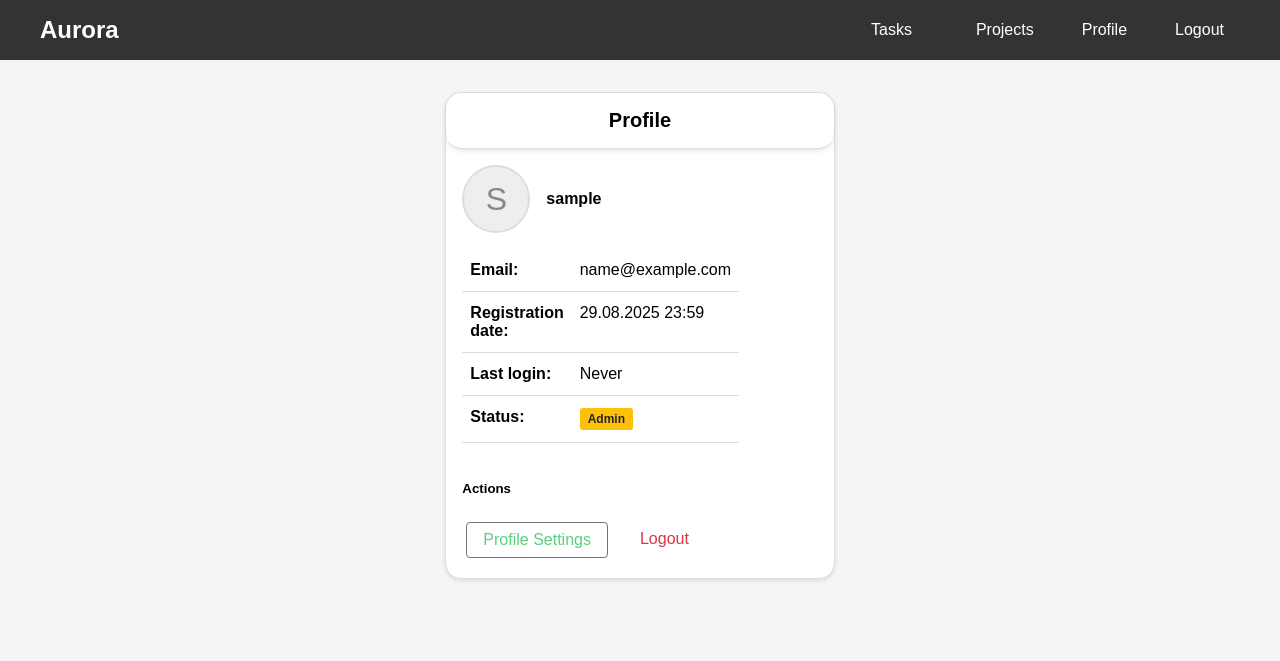
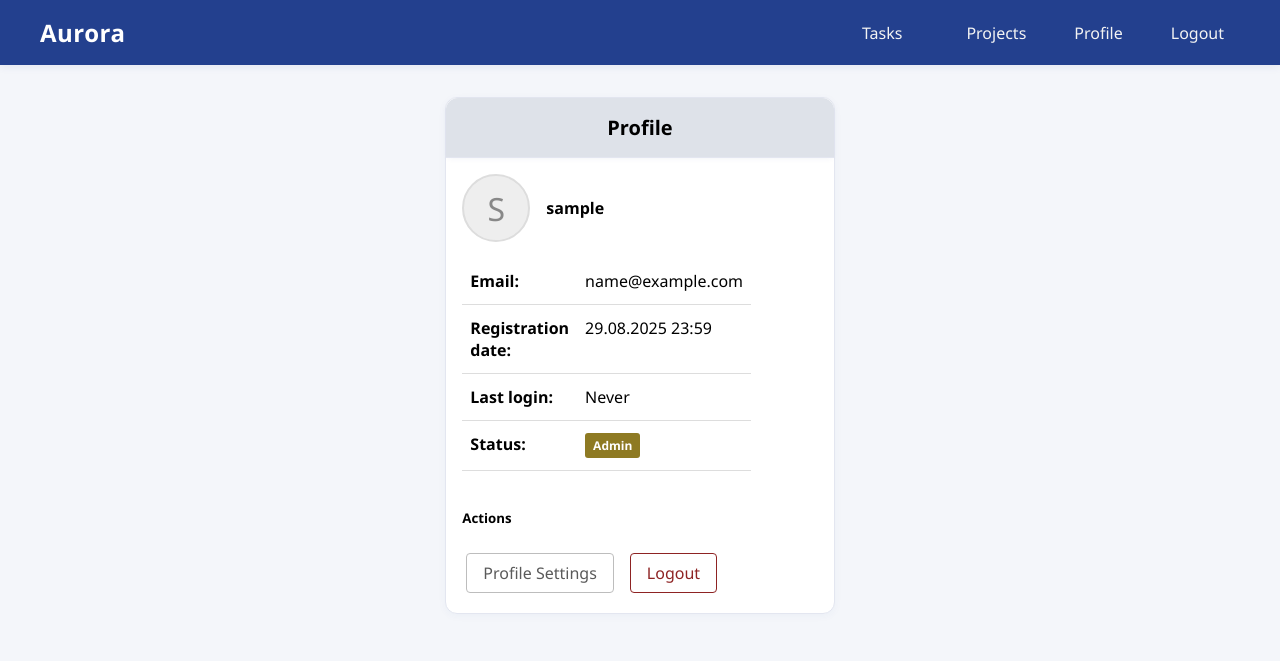
Before and after one commit to DubroffSky/aurora, a Django app: page /profile/ in a window 1280 px wide. Shown: the top 661 px of the page. Run offline with Django 5.2, Linux system fonts and the light colour scheme; the visitor is signed in with stand-in values (Sample User, id 1).

Commit message:
color scheme update

```diff
--- a/aurora/aurora_store/templates/aurora_store/base.html
+++ b/aurora/aurora_store/templates/aurora_store/base.html
@@ -6,16 +6,17 @@
     <title>{% block title %}Aurora{% endblock %}</title>
     <style>
         body {
-            font-family: Arial, sans-serif;
+            font-family: 'Segoe UI', Arial, sans-serif;
             margin: 0;
             padding: 0;
-            background-color: #f5f5f5;
+            background-color: #f4f6fa;
         }
 
         .navbar {
-            background-color: #333;
+            background: #23408e;
             padding: 1rem 0;
             color: white;
+            box-shadow: 0 2px 8px rgba(35,64,142,0.08);
         }
 
         .navbar-container {
@@ -31,9 +32,9 @@
         .navbar-brand {
             font-size: 1.5rem;
             font-weight: bold;
-
-            color: white;
+            color: #fff;
             text-decoration: none;
+            letter-spacing: 0.5px;
         }
 
         .navbar-nav {
@@ -49,16 +50,17 @@
         }
 
         .nav-link {
-            color: white;
+            color: #f3f3f3;
             text-decoration: none;
             padding: 0.5rem 1rem;
             position: relative;
-            transition: color 0.2s;
-            border-radius: 0px;
+            transition: color 0.2s, background 0.2s;
+            border-radius: 4px;
         }
 
         .nav-link:hover {
-            border-radius: 0px;
+            background: #2d4d9a;
+            color: #fff;
         }
 
         .nav-link::after {
@@ -68,11 +70,11 @@
             left: 1rem;
             right: 1rem;
             bottom: 0.3rem;
-            height: 1px;
-            background: #ffffff;
+            height: 2px;
+            background: #2d4d9a;
             transform: scaleX(0);
             transition: transform 0.3s cubic-bezier(.4,0,.2,1);
-            border-radius: 0px;
+            border-radius: 2px;
         }
 
         .nav-link:hover::after,
@@ -132,44 +131,44 @@
         }
 
         .btn-primary {
-            background-color: #27c055c2;
-            color: white;
+            background: #23408e;
+            color: #fff;
+            border: none;
+            box-shadow: 0 2px 8px rgba(35,64,142,0.08);
         }
-
         .btn-primary:hover {
-            background-color: #27c055c2;
+            background: #2d4d9a;
+            color: #fff;
         }
 
         .btn-outline-primary {
             background-color: transparent;
-            color: #535353;
-            border: 1px solid #27c055c2;
+            color: #23408e;
+            border: 1px solid #23408e;
         }
-
         .btn-outline-primary:hover {
-            background-color: #007bff;
-            color: white;
+            background: #23408e;
+            color: #fff;
         }
 
         .btn-outline-danger {
             background-color: transparent;
-            color: #dc3545;
+            color: #8e2323;
+            border: 1px solid #8e2323;
         }
-
         .btn-outline-danger:hover {
-            background-color: #eb142aa8;
-            color: white;
+            background: #8e2323;
+            color: #fff;
         }
 
         .btn-outline-secondary {
             background-color: transparent;
-            color: #27c055c2;
-            border: 1px solid #6c757d;
+            color: #5a5a5a;
+            border: 1px solid #bdbdbd;
         }
-
         .btn-outline-secondary:hover {
-            background-color: #27c055c2;
-            color: white;
+            background: #f4f6fa;
+            color: #23408e;
         }
 
         .btn-sm {
@@ -178,22 +177,22 @@
         }
 
         .card {
-            background-color: white;
-            border: 1px solid #ddd;
-            border-radius: 16px;
+            background-color: #fff;
+            border: 1px solid #e3e6f0;
+            border-radius: 12px;
             margin-bottom: 1rem;
-            box-shadow: 0 2px 4px rgba(0,0,0,0.1);
+            box-shadow: 0 2px 8px rgba(35,64,142,0.04);
         }
 
         .card-header {
-            background-color: #ffffff;
+            background-color: #dee2e9;
             padding: 1rem;
-            border-bottom: 1px solid #ddd;
-            box-shadow: #c2c2c2bd 0px 2px 6px -2px;
+            border-bottom: 1px solid #e3e6f0;
+            box-shadow: 0 2px 6px -2px #23408e11;
             display: flex;
             justify-content: center;
             align-items: center;
-            border-radius: 16px;
+            border-radius: 12px 12px 0 0;
         }
 
         .card-body {
@@ -271,24 +270,22 @@
         }
 
         .badge-success {
-            background-color: #28a745;
+            background-color: #23408e;
         }
-
         .badge-warning {
-            background-color: #ffc107;
-            color: #212529;
+            background-color: #8e7a23;
+            color: #fff;
         }
-
         .badge-info {
-            background-color: #17a2b8;
+            background-color: #5a5a5a;
+            color: #fff;
         }
-
         .badge-danger {
-            background-color: #dc3545;
+            background-color: #8e2323;
         }
-
         .badge-secondary {
-            background-color: #6c757d;
+            background-color: #bdbdbd;
+            color: #333;
         }
 
         .text-center {
```
Also changed, not shown: other parts of aurora/aurora_store/templates/aurora_store/base.html (+15 -18 lines).
